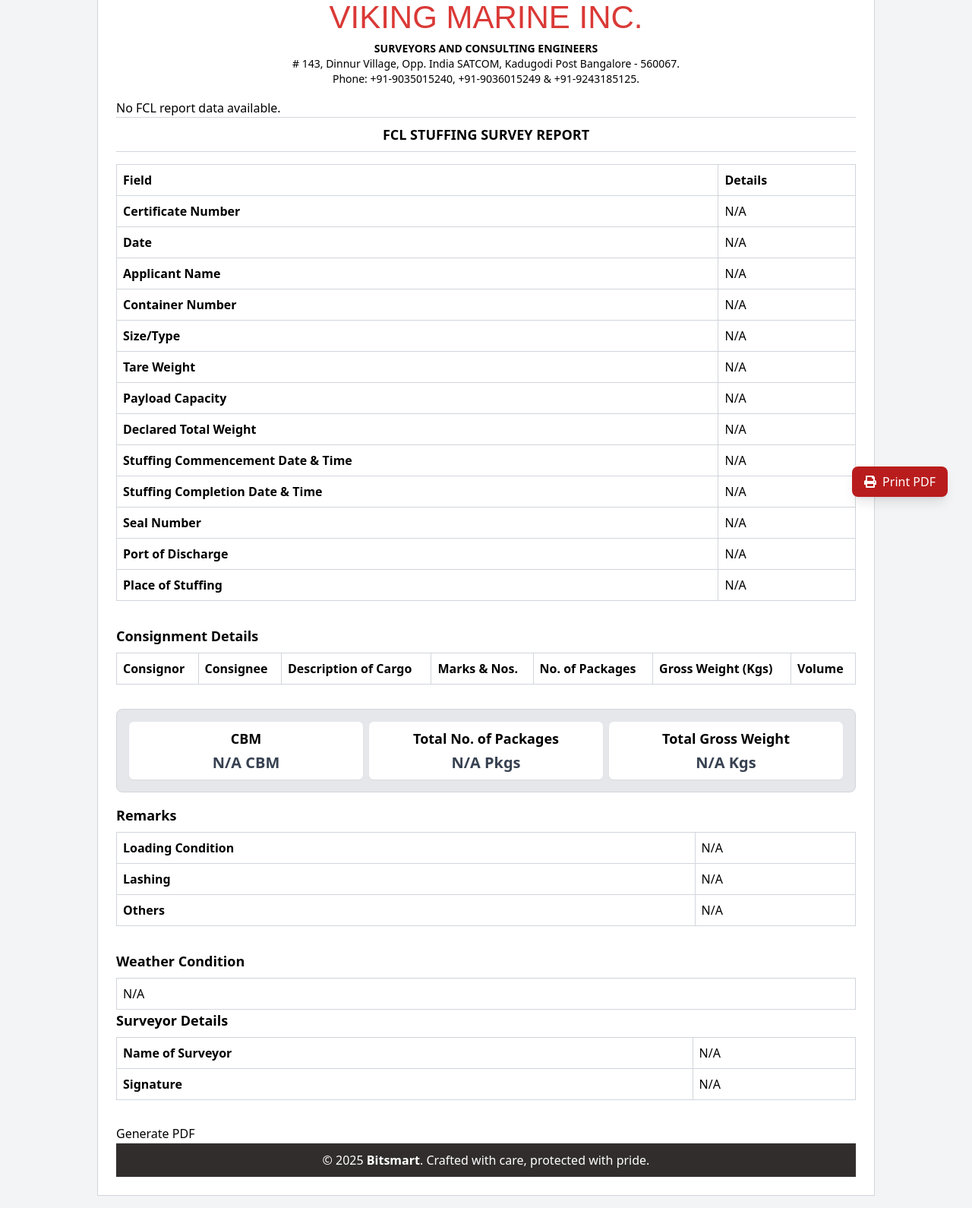
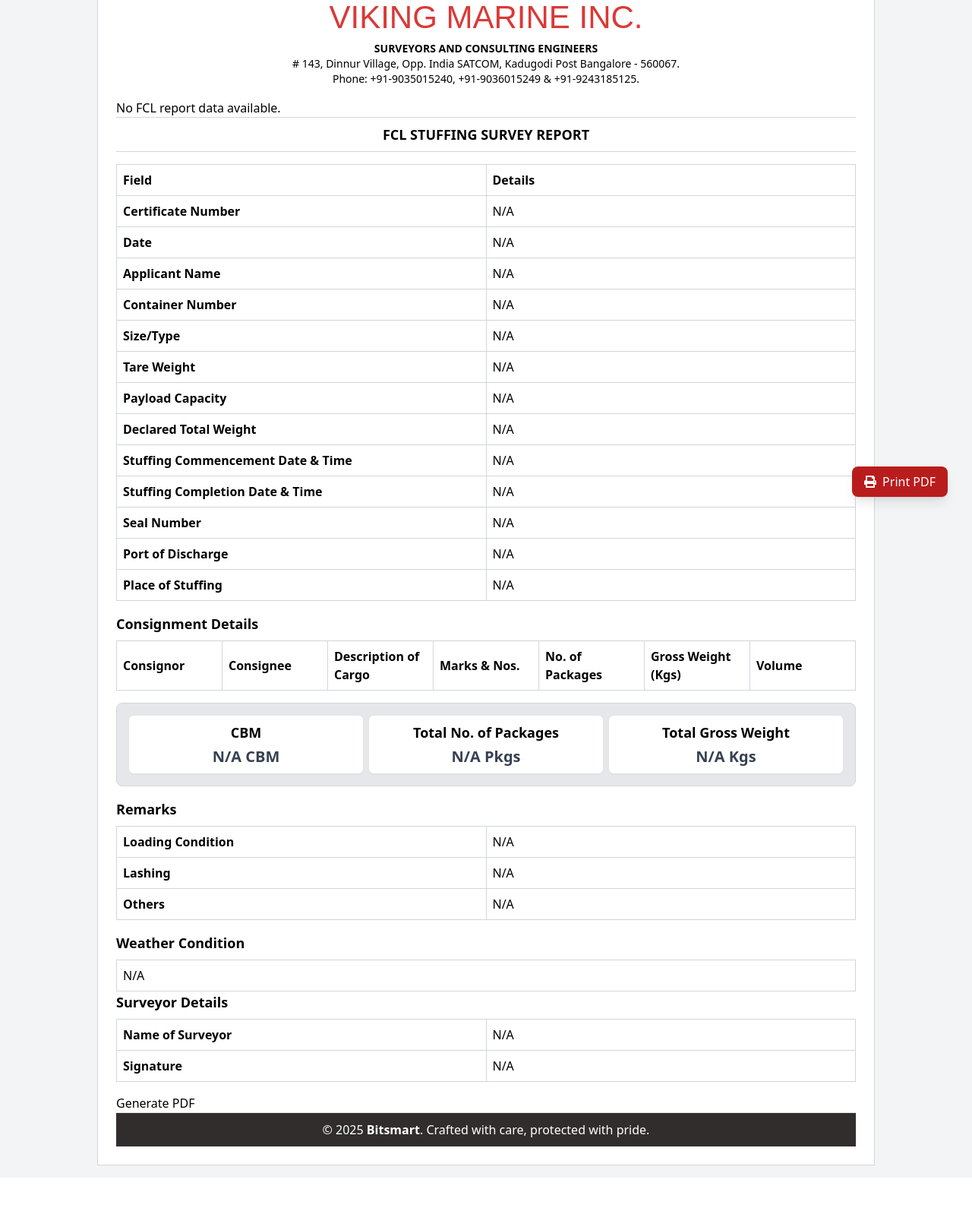
Before and after one commit to Praveen3226/viking12, a Flask app: template templates/reportFCL1.html in a window 1280 px wide. Shown: the part 114-1704 px from the top of the page at 76% size. After the commit the page ends 1648 px from the top, so only its background shows below. Run offline with Flask 3, Linux system fonts and the light colour scheme; the template is opened without the code that fills it, so the values that code supplies are empty; some libraries are stand-ins or nearby versions.

Commit message:
Update reportFCL1.html

```diff
--- a/templates/reportFCL1.html
+++ b/templates/reportFCL1.html
@@ -62,21 +62,20 @@ h1 {
         }
 
 
-         /* Table Scorallable */
         .table-wrapper {
-            overflow-x: auto;
-            margin-bottom: 1rem;
-        }
-
-        .table-wrapper table {
-            min-width: 100%;
-            width: auto;
-        }
-
-        .table-wrapper th,
-        .table-wrapper td {
-            white-space: nowrap;
-        }
+        width: 100%;
+        overflow: hidden;
+    }
+    table {
+        table-layout: fixed;
+        width: 100%;
+        border-collapse: collapse;
+        word-wrap: break-word;
+    }
+    th, td {
+        white-space: normal;
+        word-break: break-word;
+    }
 
 
 
```
